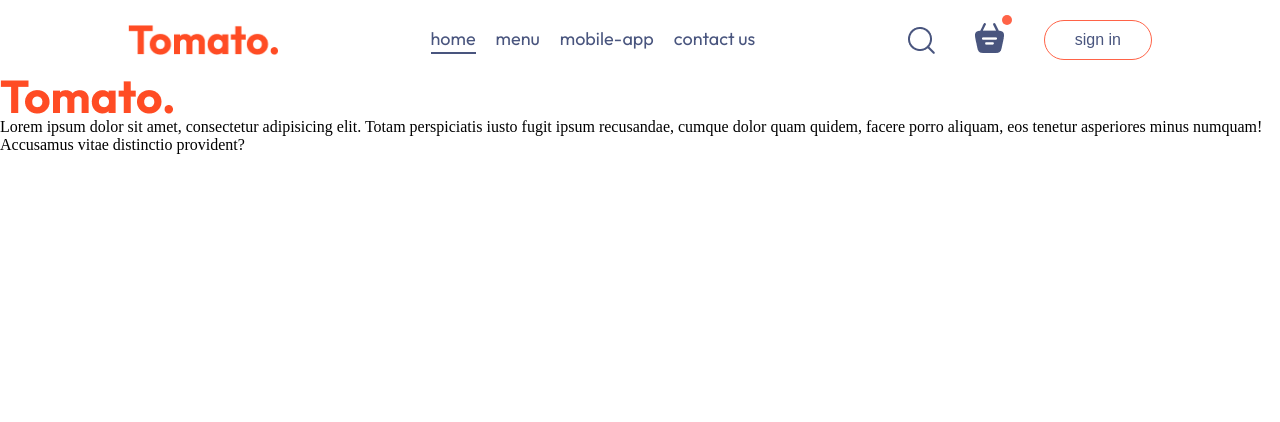
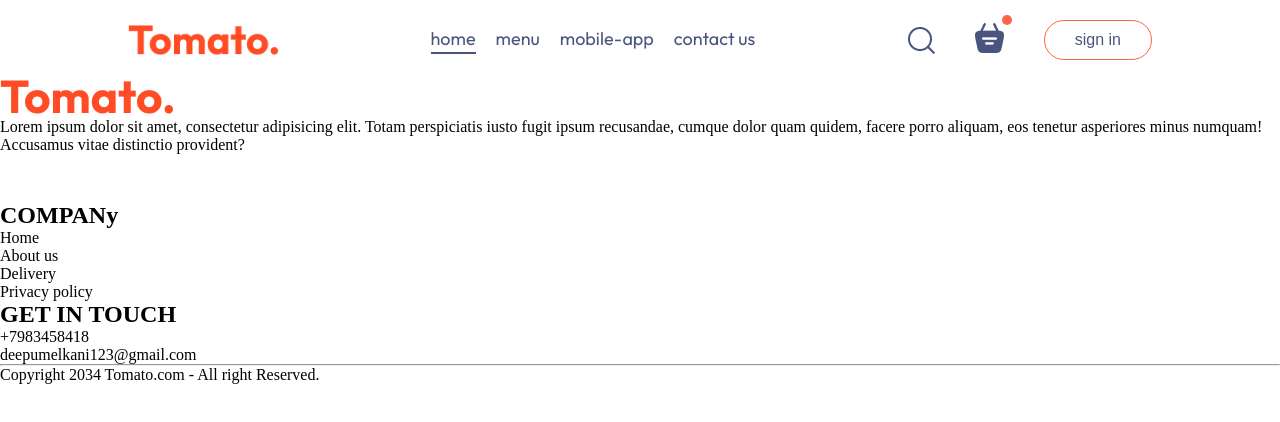
Before and after one commit to Deepanshumelkani77/Tomato, a React (Vite) app: page /placeholder in a window 1280 px wide. Shown: the top 422 px of the page. Built offline with nearby package versions, Linux system fonts and the light colour scheme.

Commit message:
add footer html code

```diff
--- a/src/components/footer/Footer.jsx
+++ b/src/components/footer/Footer.jsx
@@ -18,13 +18,28 @@ const Footer = () => {
 </div>
 
 <div className="footer-content-center">
+<h2>COMPANy</h2>
+<ul>
+    <li>Home</li>
+    <li>About us</li>
+    <li>Delivery</li>
+    <li>Privacy policy</li>
+</ul>
 
 </div>
 
-<div className="footer-content-right"></div>
+<div className="footer-content-right">
+    <h2>GET IN TOUCH</h2>
+    <ul>
+        <li>+7983458418</li>
+        <li>deepumelkani123@gmail.com</li>
+    </ul>
+</div>
 
 </div>
 
+<hr></hr>
+<p className="footer-copyright">Copyright 2034 Tomato.com - All right Reserved.</p>
 
     </div>
   )
```
